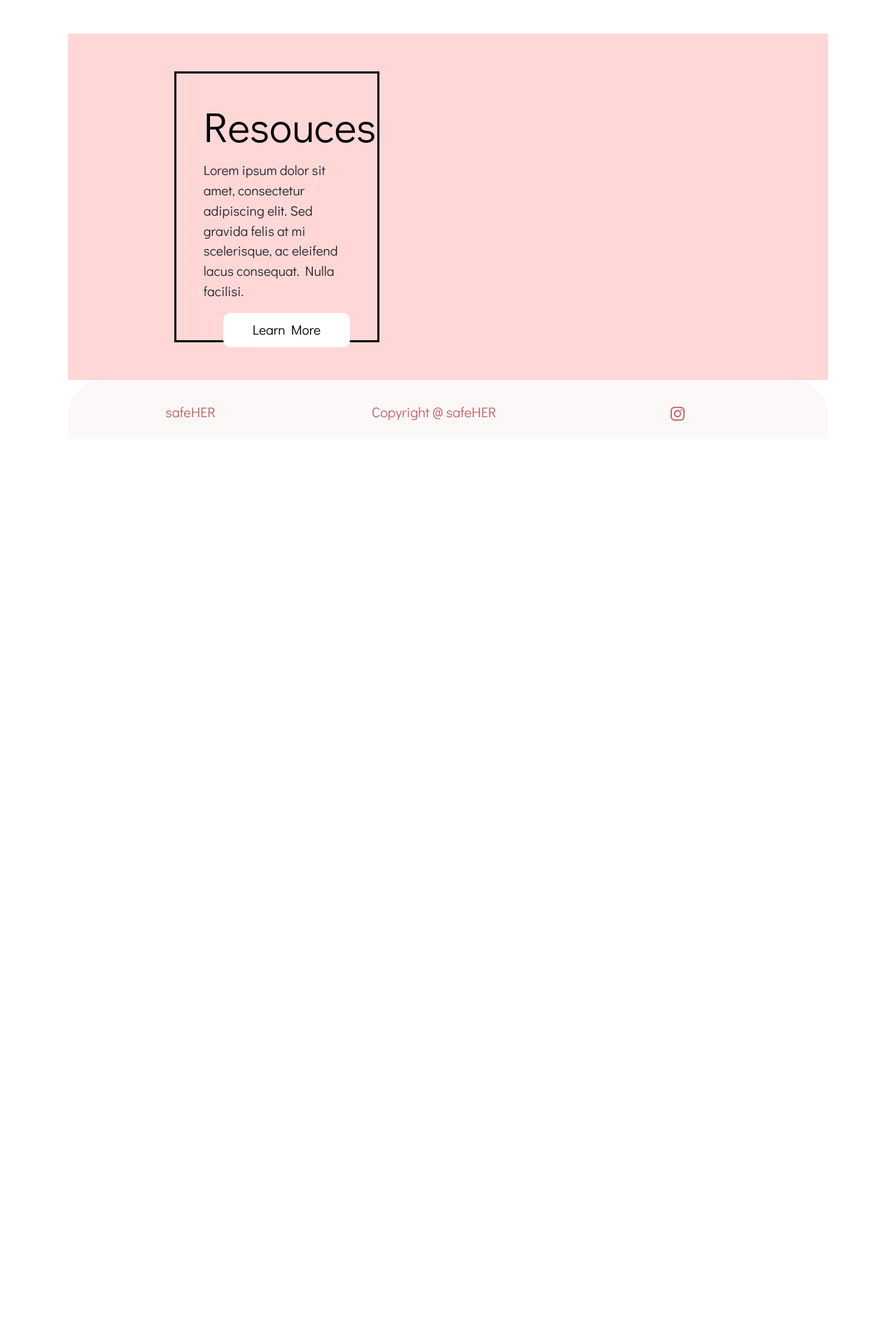
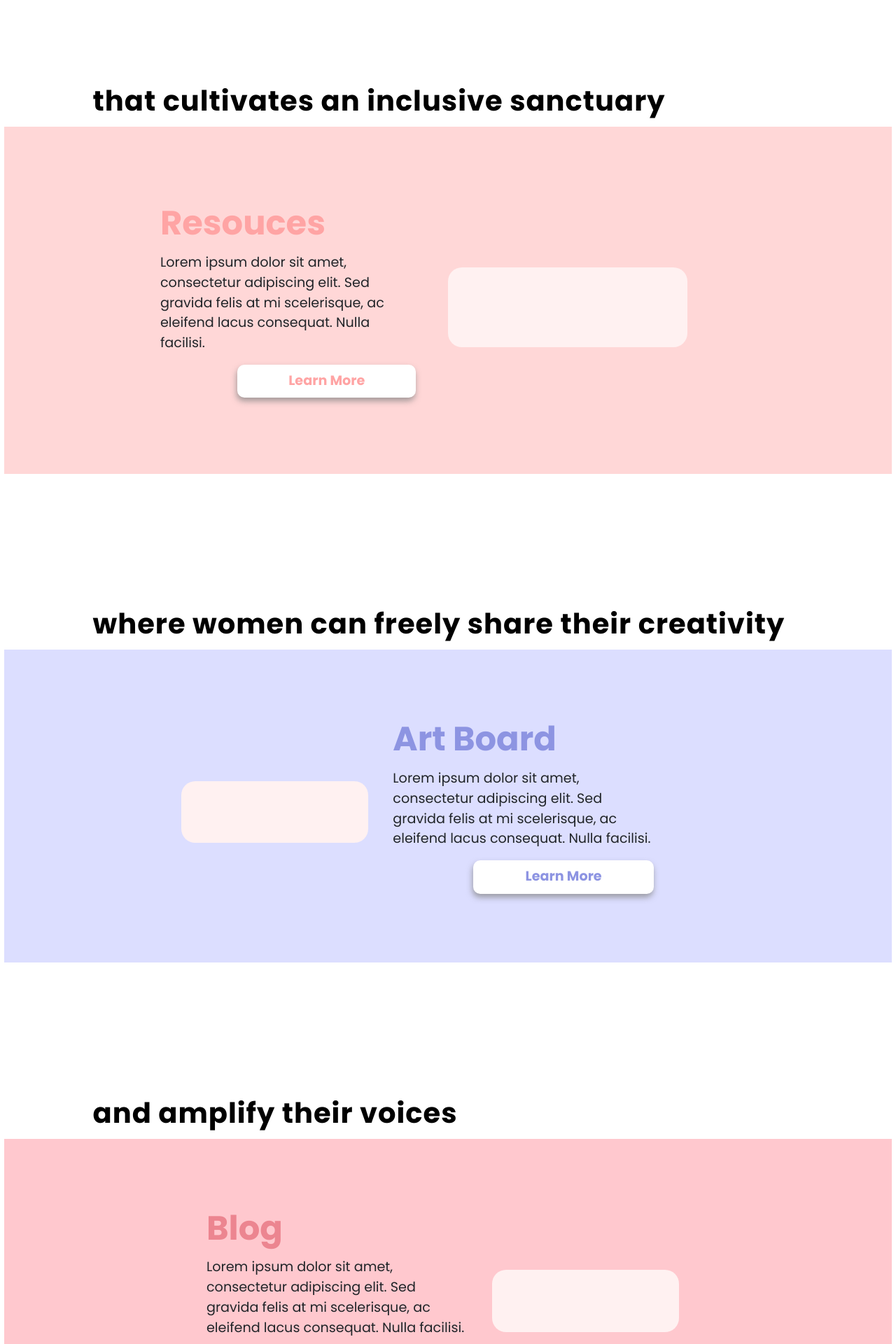
Before and after one commit to ArchitaSarin/safe-her1, a React (Create React App) app in the folder my-app/: page / in a window 1280 px wide. Shown: the part 860-2780 px from the top of the page at 70% size. Before the commit the page ends 1487 px from the top, so only its background shows below. Built offline with nearby package versions, Linux system fonts and the light colour scheme.

Commit message:
Finished home page

```diff
--- a/my-app/src/Components/about.js
+++ b/my-app/src/Components/about.js
@@ -20,6 +20,9 @@ export const About = () => {
                 <h1><u>♡ community...</u></h1>
             </div>
 
+            <div className="container-description">
+                <h2>that cultivates an inclusive sanctuary</h2>
+            </div>
             <div className="pink-landing-container">
                 <div className="pink-rect-text">
                     <h2>Resouces</h2>
@@ -28,7 +31,60 @@ export const About = () => {
                     </p>
                     <btn className="rect-button">Learn More</btn>
                 </div>
+
+                <div className="pink-rect-image">
+                </div>
             </div>
+
+            <div className="container-description">
+                <h2>where women can freely share their creativity</h2>
+            </div>
+            <div className="purple-landing-container">
+                <div className="purple-rect-image">
+                </div>
+
+                <div className="purple-rect-text">
+                    <h2>Art Board</h2>
+                    <p>
+                    Lorem ipsum dolor sit amet, consectetur adipiscing elit. Sed gravida felis at mi scelerisque, ac eleifend lacus consequat. Nulla facilisi.
+                    </p>
+                    <btn className="rect-button">Learn More</btn>
+                </div>
+            </div>
+
+            <div className="container-description">
+                <h2>and amplify their voices</h2>
+            </div>
+            <div className="red-landing-container">
+                <div className="red-rect-text">
+                    <h2>Blog</h2>
+                    <p>
+                    Lorem ipsum dolor sit amet, consectetur adipiscing elit. Sed gravida felis at mi scelerisque, ac eleifend lacus consequat. Nulla facilisi.
+                    </p>
+                    <btn className="rect-button">Learn More</btn>
+                </div>
+
+                <div className="red-rect-image">
+                </div>
+            </div>
+
+            <div className="container-description">
+                <h2>and feel heard.</h2>
+            </div>
+            <div className="green-landing-container">
+                <div className="green-rect-image">
+                </div>
+
+                <div className="green-rect-text">
+                    <h2>Rant Bot</h2>
+                    <p>
+                    Lorem ipsum dolor sit amet, consectetur adipiscing elit. Sed gravida felis at mi scelerisque, ac eleifend lacus consequat. Nulla facilisi.
+                    </p>
+                    <btn className="rect-button">Learn More</btn>
+                </div>
+            </div>
+
+
 
         </div>
     )
--- a/my-app/src/Styles/about.css
+++ b/my-app/src/Styles/about.css
@@ -1,4 +1,8 @@
 @import url('https://fonts.googleapis.com/css2?family=Didact+Gothic&family=Inter:wght@100..900&family=Poppins:ital,wght@0,100;0,200;0,300;0,400;0,500;0,600;0,700;0,800;0,900;1,100;1,200;1,300;1,400;1,500;1,600;1,700;1,800;1,900&display=swap');
+
+div {
+  font-family: "Poppins", sans-serif;
+}
 
 .landing-intro {
   font-family: "Poppins", sans-serif;
@@ -37,22 +41,182 @@
   text-align: left;
 }
 
+.rect-button:hover {
+  cursor: pointer;
+  scale: 1.1;
+}
+
+/* pink */
+
 .pink-landing-container {
   background-color: #FFD7D7;
   padding: 5%;
+  margin-bottom: 15%;
+  text-align: left;
 }
 
-.pink-rect-text {
+.pink-landing-container .pink-rect-image {
+  background-color: #FFF1F1;
+  display: inline-block;
+  padding: 5% 15%;
+  border-radius: 20px;
+}
+
+.pink-landing-container .pink-rect-text {
+  display: inline-block;
   margin-left: 10%;
-  width: 30%;
-  border: 3px black solid;
+  width: 40%;
   padding: 4%;
 }
 
-.rect-button {
+.pink-landing-container h2 {
+  font-size: 3rem;
+  font-weight: bold;
+  color:#FFA4A4
+}
+
+.pink-landing-container .rect-button {
   background-color: white;
-  color: black;
-  padding: 5% 20%;
+  color: #FFA4A4;
+  font-weight: bold;
+  padding: 2.5% 20%;
   float: right;
   border-radius: 10px;
+  box-shadow: -1px 5px 8px 0px rgba(133,133,133,0.75);
+  -webkit-box-shadow: -1px 5px 8px 0px rgba(133,133,133,0.75);
+  -moz-box-shadow: -1px 5px 8px 0px rgba(133,133,133,0.75);
 }
+
+/* purple */
+
+.purple-landing-container {
+  background-color: #DCDEFF;
+  padding: 5% 10%;
+  padding-left: 20%;
+  margin-bottom: 15%;
+  text-align: left;
+}
+
+.purple-landing-container .purple-rect-image {
+  background-color: #FFF1F1;
+  display: inline-block;
+  padding: 5% 15%;
+  border-radius: 20px;
+}
+
+.purple-landing-container .purple-rect-text {
+  display: inline-block;
+  width: 50%;
+  padding: 4%;
+}
+
+.purple-landing-container h2 {
+  font-size: 3rem;
+  font-weight: bold;
+  color:#8D94E2;
+}
+
+.purple-landing-container .rect-button {
+  background-color: white;
+  color: #8D94E2;
+  font-weight: bold;
+  padding: 2.5% 20%;
+  float: right;
+  border-radius: 10px;
+  box-shadow: -1px 5px 8px 0px rgba(133,133,133,0.75);
+  -webkit-box-shadow: -1px 5px 8px 0px rgba(133,133,133,0.75);
+  -moz-box-shadow: -1px 5px 8px 0px rgba(133,133,133,0.75);
+}
+
+/* red */
+
+.red-landing-container {
+  background-color: #FFC8CE;
+  padding: 5% 10%;
+  padding-left: 20%;
+  margin-bottom: 15%;
+  text-align: left;
+}
+
+.red-landing-container .red-rect-image {
+  background-color: #FFF1F1;
+  display: inline-block;
+  padding: 5% 15%;
+  border-radius: 20px;
+}
+
+.red-landing-container .red-rect-text {
+  display: inline-block;
+  width: 50%;
+  padding: 4%;
+}
+
+.red-landing-container h2 {
+  font-size: 3rem;
+  font-weight: bold;
+  color:#EC8590;
+}
+
+.red-landing-container .rect-button {
+  background-color: white;
+  color: #EC8590;
+  font-weight: bold;
+  padding: 2.5% 20%;
+  float: right;
+  border-radius: 10px;
+  box-shadow: -1px 5px 8px 0px rgba(133,133,133,0.75);
+  -webkit-box-shadow: -1px 5px 8px 0px rgba(133,133,133,0.75);
+  -moz-box-shadow: -1px 5px 8px 0px rgba(133,133,133,0.75);
+}
+
+/* green */
+
+.green-landing-container {
+  background-color: #DFECA6;
+  padding: 5% 10%;
+  padding-left: 20%;
+  margin-bottom: 15%;
+  text-align: left;
+}
+
+.green-landing-container .green-rect-image {
+  background-color: #FFF1F1;
+  display: inline-block;
+  padding: 5% 15%;
+  border-radius: 20px;
+}
+
+.green-landing-container .green-rect-text {
+  display: inline-block;
+  width: 50%;
+  padding: 4%;
+}
+
+.green-landing-container h2 {
+  font-size: 3rem;
+  font-weight: bold;
+  color:#8B9A4C;
+}
+
+.green-landing-container .rect-button {
+  background-color: white;
+  color: #8B9A4C;
+  font-weight: bold;
+  padding: 2.5% 20%;
+  float: right;
+  border-radius: 10px;
+  box-shadow: -1px 5px 8px 0px rgba(133,133,133,0.75);
+  -webkit-box-shadow: -1px 5px 8px 0px rgba(133,133,133,0.75);
+  -moz-box-shadow: -1px 5px 8px 0px rgba(133,133,133,0.75);
+}
+
+.container-description {
+  padding-left: 10%;
+  color: black;
+}
+
+.container-description h2{
+  font-size: 2.5rem;
+  font-weight: bold;
+  letter-spacing: 1px;
+}
```
